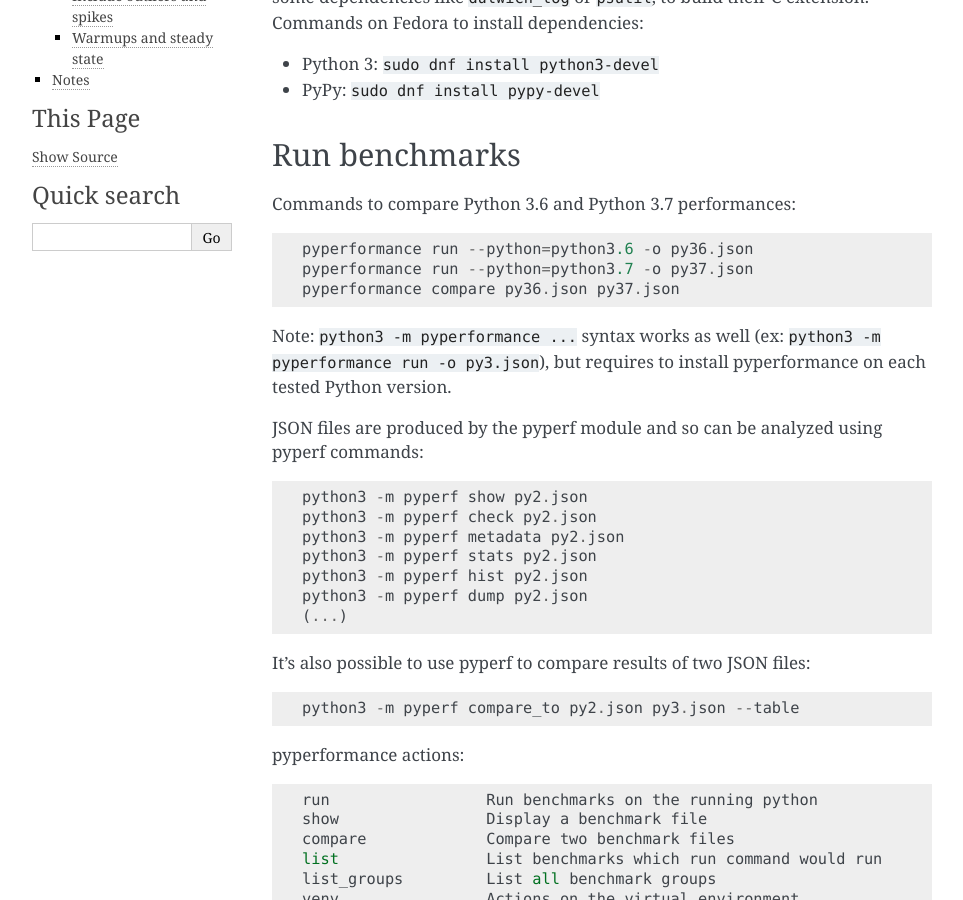
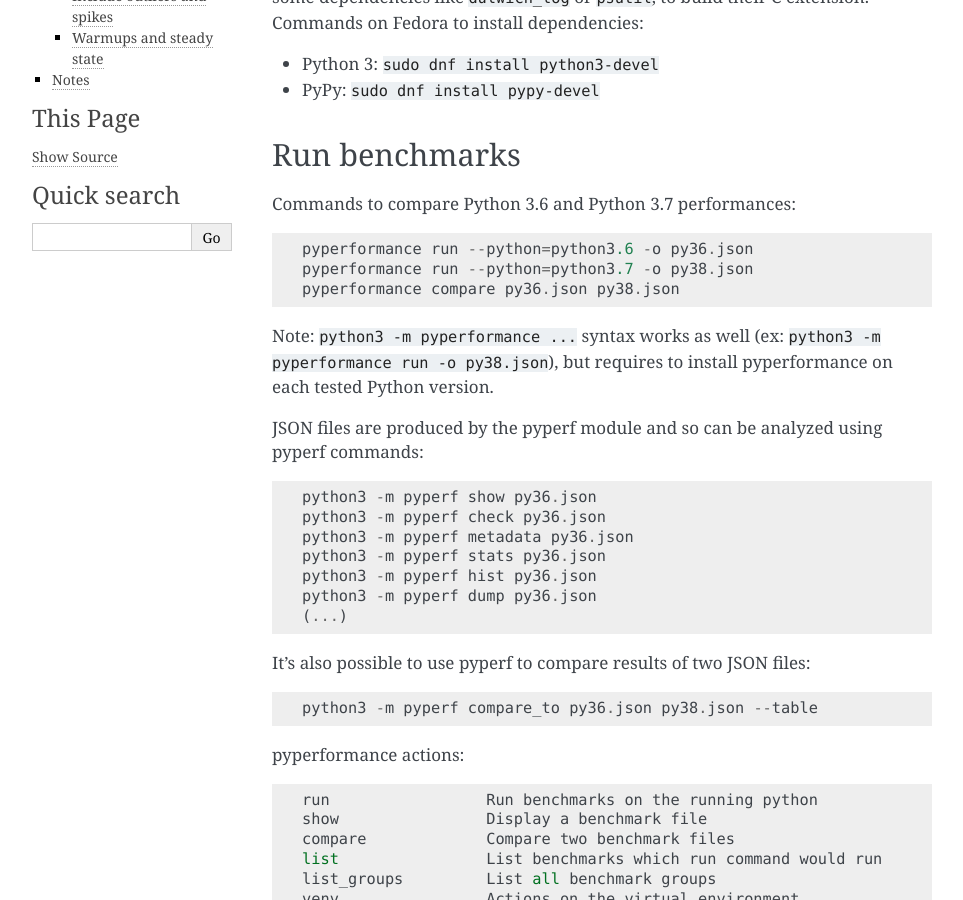
Before and after one commit to python/pyperformance, a Sphinx documentation site: the page built from doc/usage.rst, in a window 1280 px wide and 900 px high, scrolled down 571 px. Shown: the whole window, without its empty margins (148-1111 px from the left). Built offline with Sphinx 7.4.7, drawn with Linux system fonts in a browser that asks for light colours.

Commit message:
Remove last references to Python 2
* Add new py36.json and py38.json for tests
* Remove py2.json and py36.json

```diff
--- a/doc/usage.rst
+++ b/doc/usage.rst
@@ -35,27 +35,27 @@
 Commands to compare Python 3.6 and Python 3.7 performances::
 
     pyperformance run --python=python3.6 -o py36.json
-    pyperformance run --python=python3.7 -o py37.json
-    pyperformance compare py36.json py37.json
+    pyperformance run --python=python3.7 -o py38.json
+    pyperformance compare py36.json py38.json
 
 Note: ``python3 -m pyperformance ...`` syntax works as well (ex: ``python3 -m
-pyperformance run -o py3.json``), but requires to install pyperformance on each
+pyperformance run -o py38.json``), but requires to install pyperformance on each
 tested Python version.
 
 JSON files are produced by the pyperf module and so can be analyzed using pyperf
 commands::
 
-    python3 -m pyperf show py2.json
-    python3 -m pyperf check py2.json
-    python3 -m pyperf metadata py2.json
-    python3 -m pyperf stats py2.json
-    python3 -m pyperf hist py2.json
-    python3 -m pyperf dump py2.json
+    python3 -m pyperf show py36.json
+    python3 -m pyperf check py36.json
+    python3 -m pyperf metadata py36.json
+    python3 -m pyperf stats py36.json
+    python3 -m pyperf hist py36.json
+    python3 -m pyperf dump py36.json
     (...)
 
 It's also possible to use pyperf to compare results of two JSON files::
 
-    python3 -m pyperf compare_to py2.json py3.json --table
+    python3 -m pyperf compare_to py36.json py38.json --table
 
 pyperformance actions::
 
--- a/runtests.py
+++ b/runtests.py
@@ -48,7 +48,7 @@
     run_bench(python, script, 'venv')
 
     for filename in (
-        os.path.join('pyperformance', 'tests', 'data', 'py2.json'),
+        os.path.join('pyperformance', 'tests', 'data', 'py36.json'),
         os.path.join('pyperformance', 'tests', 'data', 'mem1.json'),
     ):
         run_cmd((python, script, 'show', filename))
```
Also changed, not shown: 5 other files.
